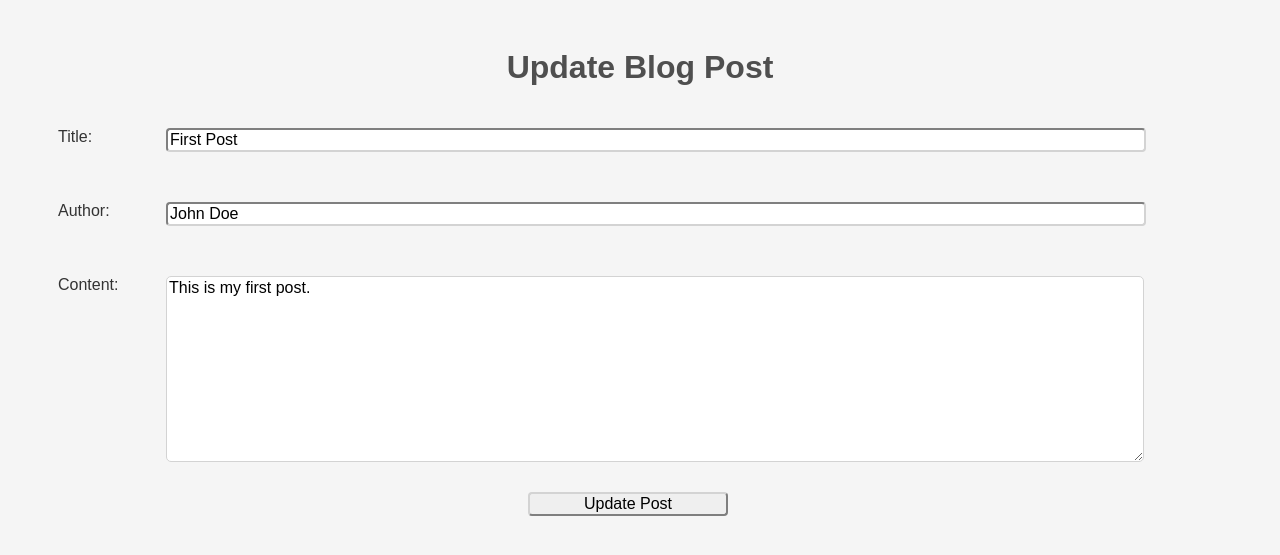
After one commit to esterplaza/masterblog, a Flask app: page /update/1 in a window 1280 px wide. The commit adds this page. Shown: the top 555 px of the page. Run offline with Flask 3, Linux system fonts and the light colour scheme.

Commit message:
Add update route

```diff
--- a/app.py
+++ b/app.py
@@ -20,6 +20,15 @@ def save_posts(blog_posts):
     json_str = json.dumps(blog_posts)
     with open("data.json", "w", encoding="utf-8") as json_file:
         json_file.write(json_str)
+
+
+def fetch_post_by_id(post_id):
+    blog_posts = load_posts()
+    for position, post in enumerate(blog_posts):
+        if post.get("id") == post_id:
+            return position, post
+    return None, None
+
 
 @app.route('/')
 def index():
@@ -55,9 +64,9 @@ def add():
         else:
             new_id = max(ids) + 1
         new_post = {"id": new_id,
-                    "author": request.form.get("post-author"),
-                    "title": request.form.get("post-title"),
-                    "content": request.form.get("content")
+                    "author": request.form.get("post_author"),
+                    "title": request.form.get("post_title"),
+                    "content": request.form.get("post_content")
                     }
         blog_posts.append(new_post)
         save_posts(blog_posts)
@@ -67,25 +76,51 @@ def add():
 
 @app.route('/delete/<int:post_id>')
 def delete(post_id):
-    """Deletes a blog post by its unique ID.
+    """Deletes a blog post by its ID.
 
     Searches the list of blog posts for a post matching the provided ID.
     If found, the post is removed from the list, the updated list is saved,
     and the user is redirected to the home page.
 
     Args:
-        post_id (int): The unique identifier of the blog post to delete.
+        post_id (int): The identifier of the blog post to delete.
 
     Returns:
         A redirect to the index page.
     """
     blog_posts = load_posts()
-    for position, post in enumerate(blog_posts):
-        if post.get("id") == post_id:
-            blog_posts.pop(position)
-            break
-    save_posts(blog_posts)
-    return redirect(url_for('index'))
+    position, post = fetch_post_by_id(post_id)
+    if post is None:
+        return "Post not found", 404
+    else:
+        blog_posts.pop(position)
+        save_posts(blog_posts)
+        return redirect(url_for('index'))
+
+
+@app.route('/update/<int:post_id>', methods=['GET', 'POST'])
+def update(post_id):
+    """Updates a blog post by its ID.
+
+    GET request: Renders the update page.
+    POST request: Extracts form data and saves it.
+
+    Returns:
+        The rendered HTML of the update post form on GET.
+        A redirect to the index page on successful POST.
+    """
+    blog_posts = load_posts()
+    position, post = fetch_post_by_id(post_id)
+    if post is None:
+        return "Post not found", 404
+    if request.method == 'POST':
+        post["author"] = request.form.get("post_author")
+        post["title"] = request.form.get("post_title")
+        post["content"] = request.form.get("post_content")
+        blog_posts[position] = post
+        save_posts(blog_posts)
+        return redirect(url_for('index'))
+    return render_template('update.html', post=post)
 
 
 if __name__ == '__main__':
--- a/data.json
+++ b/data.json
@@ -1 +1 @@
-[{"id": 2, "author": "Jane Doe", "title": "Second Post", "content": "This is another post."}]
+[{"id": 1, "author": "John Doe", "title": "First Post", "content": "This is my first post."}, {"id": 2, "author": "Jane Doe", "title": "Second Post", "content": "This is another post."}, {"id": 4, "author": "John Doe", "title": "forth post", "content": "This is a test post. This post was updated."}, {"id": 5, "author": "John Doe", "title": "fifth post", "content": "This is a new post after deleting another post. This post was also updated."}]
--- a/static/style.css
+++ b/static/style.css
@@ -69,7 +69,7 @@ h1 {
 
 }
 
-#post-content {
+#post_content {
     font-size: 16px;
     width: 100%;
     border-radius: 5px;
--- a/templates/index.html
+++ b/templates/index.html
@@ -13,7 +13,8 @@
             <h2>{{item.get("title")}}</h2>
             <p><em>{{item.get("author")}}</em></p>
             <p>{{item.get("content")}}</p>
-            <a href="{{ url_for('delete', post_id=item.get('id')) }}" class="delete">Delete Post</a>
+            <a href="{{ url_for('delete', post_id=item.get('id')) }}" class="post_action">Delete</a>
+            <a href="{{ url_for('update', post_id=item.get('id')) }}" class="post_action">Update</a>
         </div>
     {% endfor %}
     <a class="add_post" href="/add">Add Post</a>
--- /dev/null
+++ b/templates/update.html
@@ -0,0 +1,29 @@
+<!DOCTYPE html>
+<html lang="en">
+<head>
+    <meta charset="UTF-8">
+    <meta name="viewport" content="width=device-width, initial-scale=1.0">
+    <title>Update Blog Post</title>
+    <link rel="stylesheet" href="{{ url_for('static', filename='style.css') }}">
+</head>
+<body>
+    <h1>Update Blog Post</h1>
+    <form id='form' action="{{ url_for('update', post_id=post['id']) }}" method="POST">
+        <div class="input_field">
+            <label for="post_title" class="form-label">Title:</label>
+            <input type="text" class="form-control" id="post_title" name="post_title" value="{{ post['title'] }}">
+        </div>
+        <div class="input_field">
+            <label for="post_author" class="form-label">Author:</label>
+            <input type="text" class="form-control" id="post_author" name="post_author" value="{{ post['author'] }}">
+        </div>
+        <div class="input_field">
+            <label for="post_content" class="form-label">Content:</label>
+            <textarea id="post_content" name="post_content" rows="10">{{ post['content'] }}</textarea>
+        </div>
+        <div class="button">
+            <button id="submit" type="submit" value="Update">Update Post</button>
+        </div>
+    </form>
+</body>
+</html>
```
Also changed, not shown: templates/add.html (+6 -6 lines).
